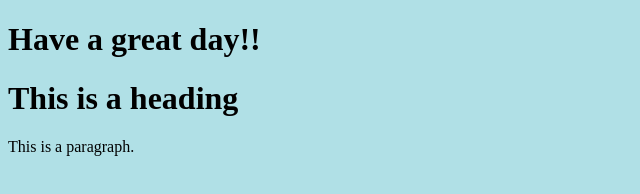
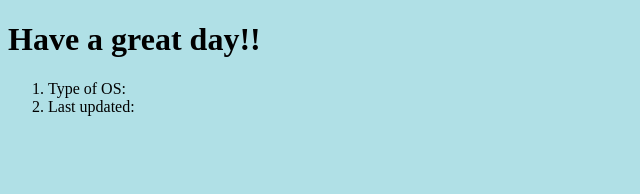
Before and after one commit to Avanthisa/Avanthisa.github.io, a plain HTML site: page index.html in a window 1280 px wide. Shown: the whole page, without its empty margins (0-640 px from the left). Drawn offline with Linux system fonts and the light colour scheme.

Commit message:
Update index.html

```diff
--- a/index.html
+++ b/index.html
@@ -5,9 +5,12 @@
 <h1>Have a great day!!</h1>
 </head>
 <body style="background-color:powderblue;">
+<ol>
+<li>Type of OS:</li>
+<li>Last updated:</li>
+</ol>
 
-<h1>This is a heading</h1>
-<p>This is a paragraph.</p>
+
 
 </body>
 </html>
```
